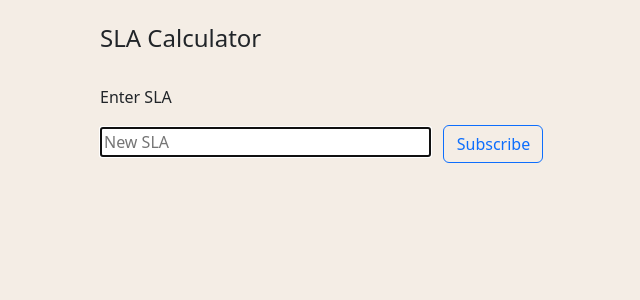
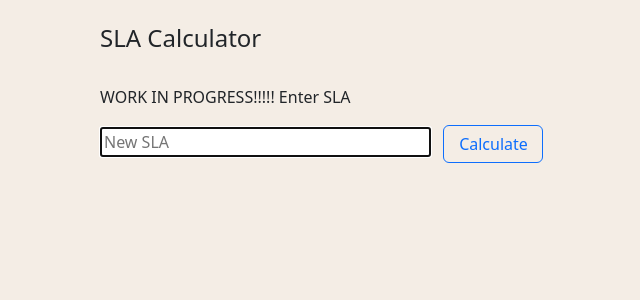
Before and after one commit to jaceygan/cardshuffle, a Flask app: page /slacalc in a window 1280 px wide. Shown: the part 66-366 px from the top of the page, without its empty margins (8-648 px from the left). Run offline with Flask 3, Linux system fonts and the light colour scheme.

Commit message:
mark page as wip

```diff
--- a/templates/slacalc.html
+++ b/templates/slacalc.html
@@ -7,11 +7,12 @@ SLA Calculator
 {% block content %}
 <h4>SLA Calculator</h4>
 <br>
-<p>Enter SLA
+<p>WORK IN PROGRESS!!!!!
+    Enter SLA
 </p>
 <form action="/slacalc" method="POST">
     <input type="email" id="newsla" name="newsla" placeholder="New SLA" maxlength="32" size="30" autofocus>&nbsp;&nbsp;
-    <button class="btn btn-outline-primary" type="submit" style="width:100px">Subscribe</button>
+    <button class="btn btn-outline-primary" type="submit" style="width:100px">Calculate</button>
 </form>
 <em> {% if addedmessage %} Subscribed {{koboemail}} to Kobo Notifications! {% endif%}</em>
 <br>
```
Also changed, not shown: calcsla.py (+6 -3 lines).
